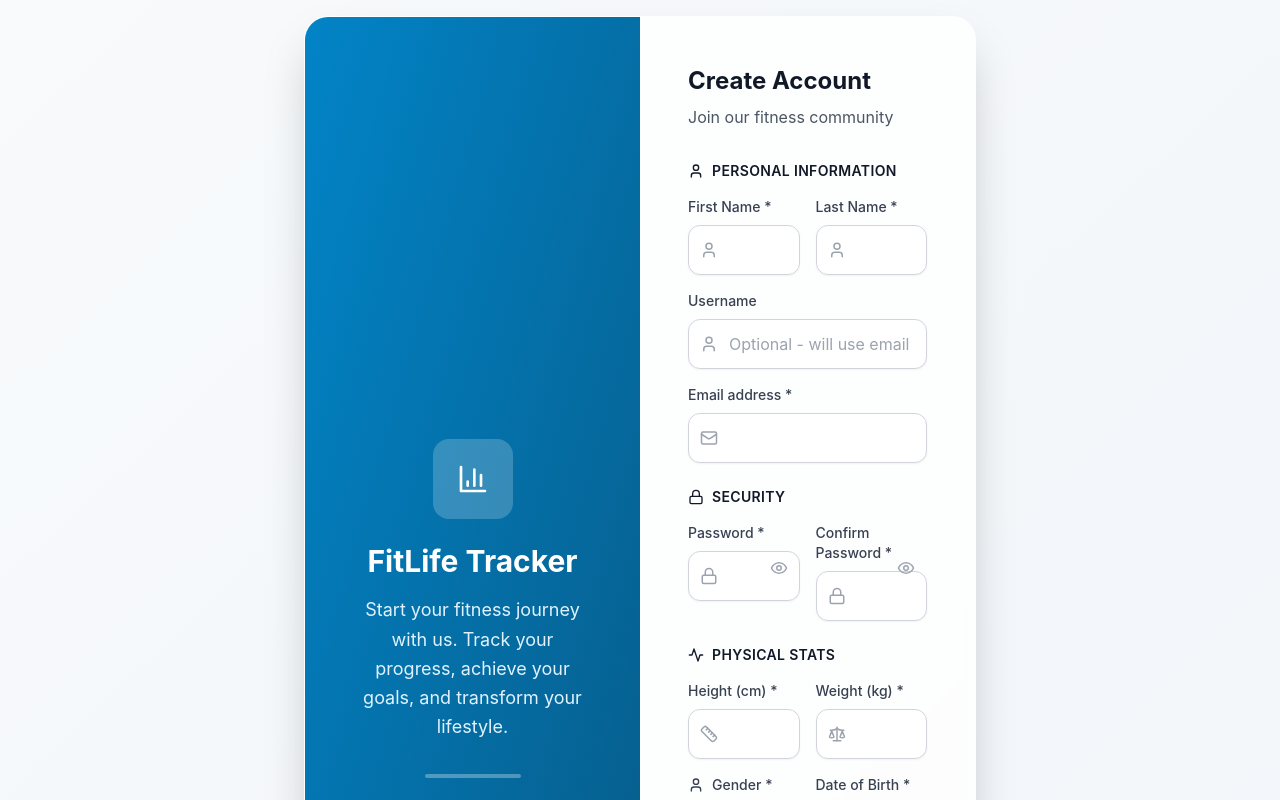
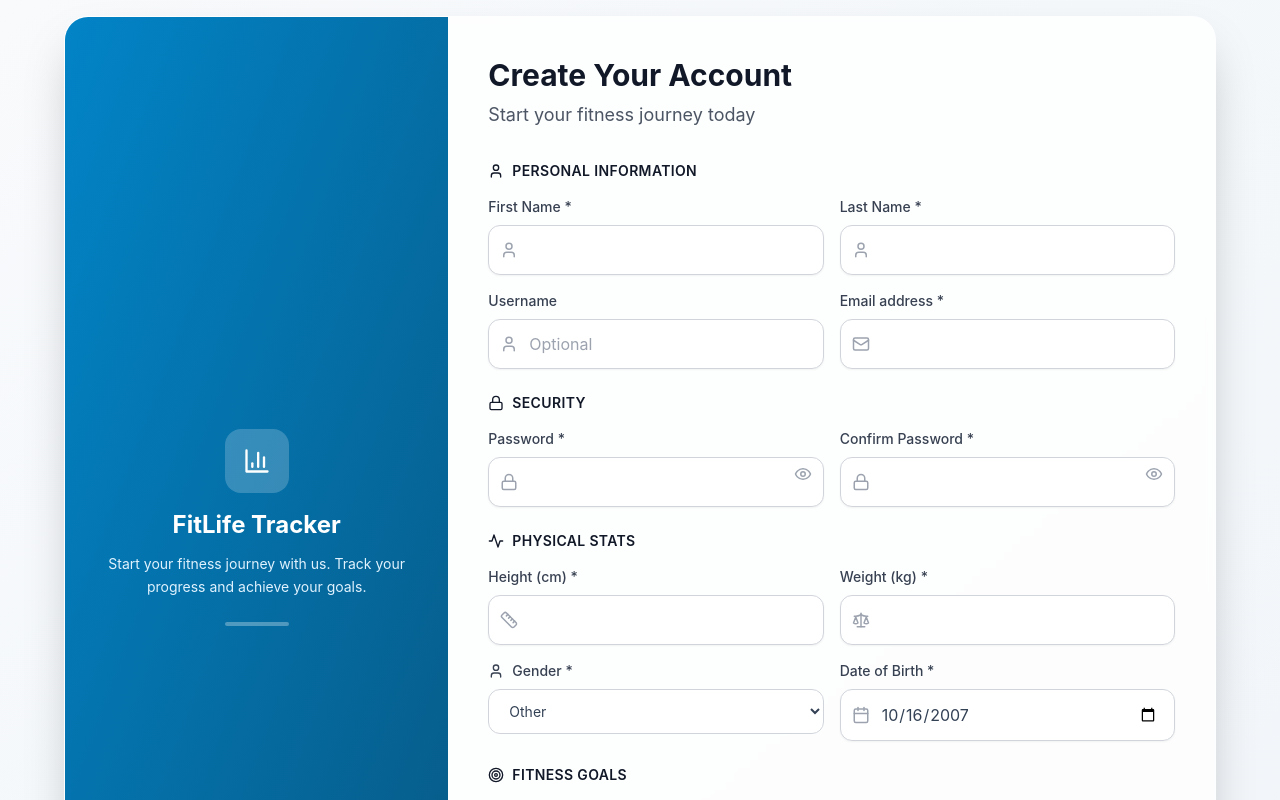
Before and after one commit to Sanjay4sanju/Fitlifetracker, a React (Vite) app in the folder frontend/: page /register in a window 1280 px wide. Shown: the top 800 px of the page. Built offline with nearby package versions, Linux system fonts and the light colour scheme; no server answers.

Commit message:
fix: Update CORS with all Vercel v1 domains

```diff
--- a/frontend/src/pages/Login.jsx
+++ b/frontend/src/pages/Login.jsx
@@ -105,7 +105,7 @@ const Login = () => {
                   to="/forgot-password"
                   className="text-sm text-primary-600 hover:text-primary-500 font-medium transition-colors"
                 >
-                  Forgot password?
+
                 </Link>
               </div>
 
--- a/frontend/src/pages/Register.jsx
+++ b/frontend/src/pages/Register.jsx
@@ -57,30 +57,30 @@ const Register = () => {
 
   return (
     <div className="min-h-screen flex items-center justify-center bg-gradient-to-br from-slate-50 to-slate-100 py-4 px-4 sm:px-6 lg:px-8">
-      <div className="w-full max-w-2xl">
+      <div className="w-full max-w-6xl">
         {/* Modern Card Container */}
         <div className="bg-white/80 backdrop-blur-sm rounded-3xl shadow-2xl border border-white/20 overflow-hidden">
-          <div className="grid grid-cols-1 lg:grid-cols-2">
-            {/* Left Side - Branding */}
-            <div className="bg-gradient-to-br from-primary-600 to-primary-800 p-8 lg:p-12 text-white hidden lg:flex flex-col justify-center">
+          <div className="grid grid-cols-1 xl:grid-cols-3">
+            {/* Left Side - Branding (Compact) */}
+            <div className="bg-gradient-to-br from-primary-600 to-primary-800 p-6 lg:p-8 text-white hidden xl:flex flex-col justify-center">
               <div className="text-center">
-                <div className="w-20 h-20 bg-white/20 rounded-2xl flex items-center justify-center mx-auto mb-6">
-                  <BarChart3 size={32} className="text-white" />
+                <div className="w-16 h-16 bg-white/20 rounded-2xl flex items-center justify-center mx-auto mb-4">
+                  <BarChart3 size={28} className="text-white" />
                 </div>
-                <h1 className="text-3xl font-bold mb-4">FitLife Tracker</h1>
-                <p className="text-primary-100 text-lg leading-relaxed">
-                  Start your fitness journey with us. Track your progress, achieve your goals, and transform your lifestyle.
+                <h1 className="text-2xl font-bold mb-3">FitLife Tracker</h1>
+                <p className="text-primary-100 text-sm leading-relaxed">
+                  Start your fitness journey with us. Track your progress and achieve your goals.
                 </p>
-                <div className="mt-8 flex justify-center">
-                  <div className="w-24 h-1 bg-white/30 rounded-full"></div>
+                <div className="mt-6 flex justify-center">
+                  <div className="w-16 h-1 bg-white/30 rounded-full"></div>
                 </div>
               </div>
             </div>
 
-            {/* Right Side - Form */}
-            <div className="p-6 sm:p-8 lg:p-12">
+            {/* Right Side - Form (More Space) */}
+            <div className="p-6 sm:p-8 lg:p-10 xl:col-span-2">
               {/* Mobile Header */}
-              <div className="lg:hidden text-center mb-8">
+              <div className="xl:hidden text-center mb-8">
                 <div className="w-16 h-16 bg-gradient-to-r from-primary-500 to-primary-600 rounded-2xl flex items-center justify-center mx-auto mb-4">
                   <BarChart3 size={28} className="text-white" />
                 </div>
@@ -89,9 +89,9 @@ const Register = () => {
               </div>
 
               {/* Desktop Header */}
-              <div className="hidden lg:block mb-8">
-                <h2 className="text-2xl font-bold text-gray-900">Create Account</h2>
-                <p className="text-gray-600 mt-2">Join our fitness community</p>
+              <div className="hidden xl:block mb-8">
+                <h2 className="text-3xl font-bold text-gray-900">Create Your Account</h2>
+                <p className="text-gray-600 mt-2 text-lg">Start your fitness journey today</p>
               </div>
 
               <form className="space-y-6" onSubmit={handleSubmit(onSubmit)}>
@@ -108,7 +108,7 @@ const Register = () => {
                     Personal Information
                   </h3>
 
-                  <div className="grid grid-cols-1 sm:grid-cols-2 gap-4">
+                  <div className="grid grid-cols-1 md:grid-cols-2 gap-4">
                     <Input
                       label="First Name *"
                       error={errors.firstName?.message}
@@ -130,9 +130,10 @@ const Register = () => {
                     />
                   </div>
 
+                  <div className="grid grid-cols-1 md:grid-cols-2 gap-4">
                     <Input
                       label="Username"
-                    placeholder="Optional - will use email if empty"
+                      placeholder="Optional"
                       error={errors.username?.message}
                       icon={<User size={18} />}
                       {...register('username', {
@@ -154,6 +155,7 @@ const Register = () => {
                       })}
                     />
                   </div>
+                </div>
 
                 {/* Password Section */}
                 <div className="space-y-4">
@@ -162,7 +164,7 @@ const Register = () => {
                     Security
                   </h3>
 
-                  <div className="grid grid-cols-1 sm:grid-cols-2 gap-4">
+                  <div className="grid grid-cols-1 md:grid-cols-2 gap-4">
                     <div className="relative">
                       <Input
                         label="Password *"
@@ -215,7 +217,7 @@ const Register = () => {
                     Physical Stats
                   </h3>
 
-                  <div className="grid grid-cols-1 sm:grid-cols-2 gap-4">
+                  <div className="grid grid-cols-1 md:grid-cols-2 gap-4">
                     <Input
                       label="Height (cm) *"
                       type="number"
@@ -246,9 +248,7 @@ const Register = () => {
                         valueAsNumber: true
                       })}
                     />
-                  </div>
 
-                  <div className="grid grid-cols-1 sm:grid-cols-2 gap-4">
                     <div>
                       <label className="block text-sm font-medium text-gray-700 mb-2 flex items-center">
                         <User size={16} className="mr-2" />
@@ -287,7 +287,7 @@ const Register = () => {
                     Fitness Goals
                   </h3>
 
-                  <div className="grid grid-cols-1 sm:grid-cols-2 gap-4">
+                  <div className="grid grid-cols-1 md:grid-cols-2 gap-4">
                     <div>
                       <label className="block text-sm font-medium text-gray-700 mb-2 flex items-center">
                         <Target size={16} className="mr-2" />
```
Lines whose indentation alone changed are shown as unchanged.
